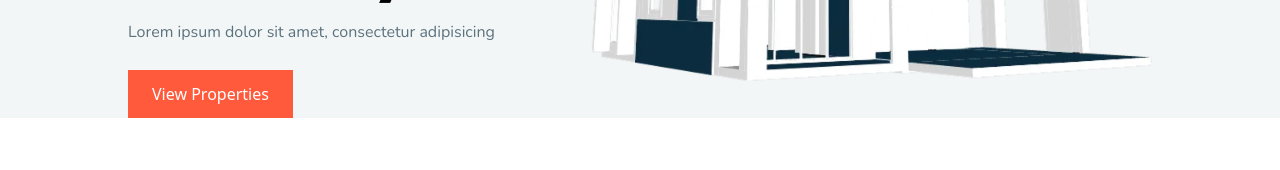
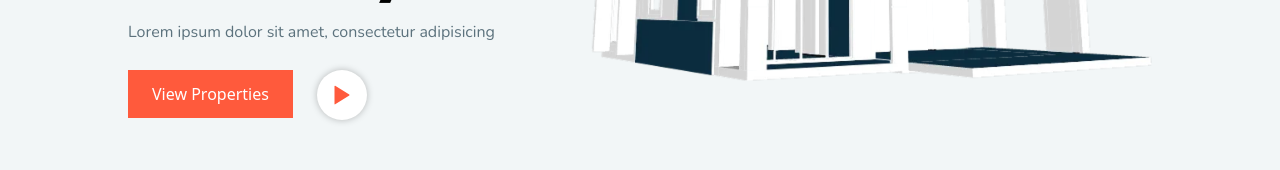
Before and after one commit to Md-Redwan/Quarter-Real-Estate-LandingPage, a React (Vite) app: page / in a window 1280 px wide. Shown: the part 608-778 px from the top of the page. Built offline with nearby package versions, Linux system fonts and the light colour scheme.

Commit message:
Play Button added

```diff
--- a/src/component/Hero.jsx
+++ b/src/component/Hero.jsx
@@ -1,11 +1,12 @@
 import React from "react";
 import HeroImg from "../assets/HeroImg.png";
 import { IoHome } from "react-icons/io5";
+import { IoIosPlay } from "react-icons/io";
 
 const Hero = () => {
   return (
-    <div className="bg-[#F2F6F7]">
-      <div className="container flex justify-between pt-23.5">
+    <div className="bg-[#F2F6F7] mb-52">
+      <div className="container flex justify-between pt-23.5 pb-43">
         <div>
           <p className="font-nunito flex gap-1 items-center mt-34.5">
             <IoHome className="text-[#FF5A3C]" />
@@ -17,17 +18,24 @@ const Hero = () => {
           <p className="font-nunito text-[#5C727D]">
             Lorem ipsum dolor sit amet, consectetur adipisicing
           </p>
-          <div className="mt-6.5">
-            <button className="py-3 px-6 bg-[#FF5A3C] text-white cursor-pointer">
+          <div className="mt-6.5 flex gap-6">
+            <div>
+              <button className="py-3 px-6 bg-[#FF5A3C] text-white cursor-pointer">
               View Properties
             </button>
-
+            </div>
+            <div className="py-2.5 px-2.5 bg-[#FFFFFF] rounded-full  cursor-pointer text-[#FF5A3C] text-[30px] shadow-box">
+              <IoIosPlay />
+            </div>
           </div>
         </div>
         <div>
           <img src={HeroImg} alt="" />
         </div>
       </div>
+      <div className="container m-auto h-33 bg-[#e9aeae]">
+
+      </div>
     </div>
   );
 };
```
Also changed, not shown: 1 other file (tests, documents, lock files or other folders).
